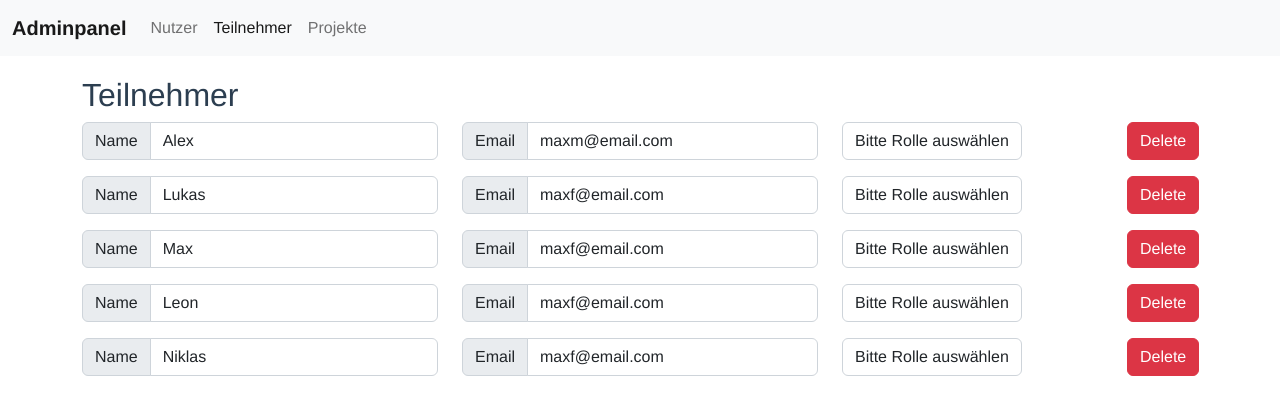
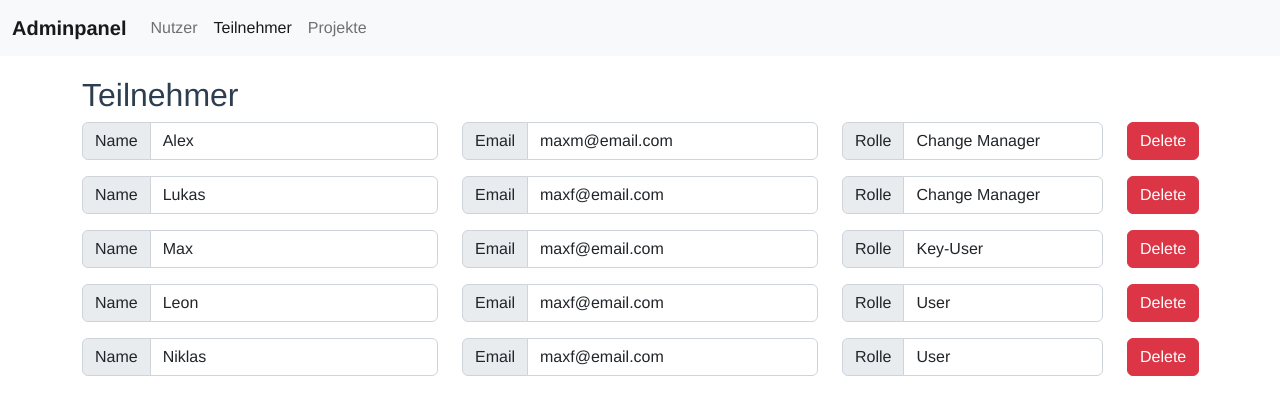
Before and after one commit to nifranz/moodboard, a Vue app in the folder akcoreapp/: page /teilnehmer in a window 1280 px wide. Shown: the top 414 px of the page. Built offline with nearby package versions, Linux system fonts and the light colour scheme.

Commit message:
added role-types for Teilnehmer

```diff
--- a/akcoreapp/db/teilnehmer.json
+++ b/akcoreapp/db/teilnehmer.json
@@ -2,26 +2,31 @@
     {
         "id": "tn01",
         "name": "Alex",
-        "email": "maxm@email.com"
+        "email": "maxm@email.com",
+        "rolle": "01"
     },
     {
         "id": "tn02",
         "name": "Lukas",
-        "email": "maxf@email.com"
+        "email": "maxf@email.com",
+        "rolle": "01"
     },
     {
         "id": "tn02",
         "name": "Max",
-        "email": "maxf@email.com"
+        "email": "maxf@email.com",
+        "rolle": "02"
     },
     {
         "id": "tn02",
         "name": "Leon",
-        "email": "maxf@email.com"
+        "email": "maxf@email.com",
+        "rolle": "03"
     },
     {
         "id": "tn02",
         "name": "Niklas",
-        "email": "maxf@email.com"
+        "email": "maxf@email.com",
+        "rolle": "03"
     }
 ]
--- a/akcoreapp/src/views/TeilnehmerView.vue
+++ b/akcoreapp/src/views/TeilnehmerView.vue
@@ -16,14 +16,13 @@
         </div>
         <div class="col-3">
           <div class="input-group mb-3">
-            <div class="dropdown">
-              <select class="form-control" aria-label="Default select example">
-                <option selected>Bitte Rolle auswählen</option>
-                <option value="1">Key-User</option>
-                <option value="2">User</option>
-                <option value="3">Change-Manager</option>
-              </select>
-            </div>
+            <span class="input-group-text" id="basic-addon1">Rolle</span>
+            <select class="form-control" aria-label="Default select example">
+              <option >Bitte Rolle auswählen</option>
+              <option selected v-bind:value="teiln.rolle">{{ teiln.rolle }}</option>
+              <option value="2">User</option>
+              <option value="3">Change-Manager</option>
+            </select>
           </div>
         </div>
         <div class="col-1">
@@ -35,6 +34,20 @@
 
 <script>
   import teilnehmerDB from '../../db/teilnehmer.json'
+  console.log(teilnehmerDB)
+  for (let teiln of teilnehmerDB) {
+    switch (teiln.rolle) {
+      case "01":
+        teiln.rolle = "Change Manager"
+        break;
+      case "02":
+        teiln.rolle = "Key-User"
+        break;
+      case "03":
+        teiln.rolle = "User"
+    }
+  }
+
   export default {
     name: "ProjectManagerVuew.vue",
     data(){
```
